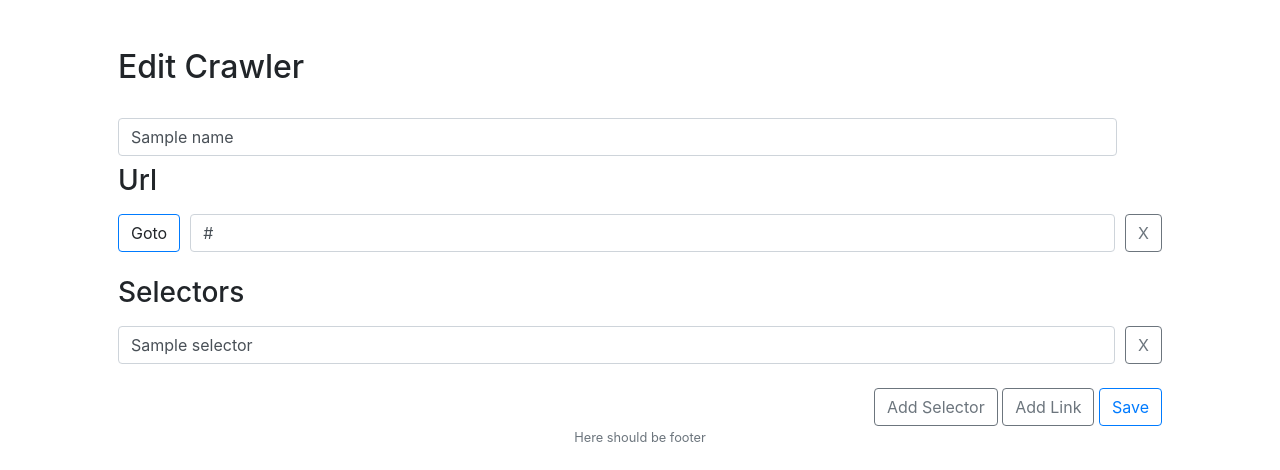
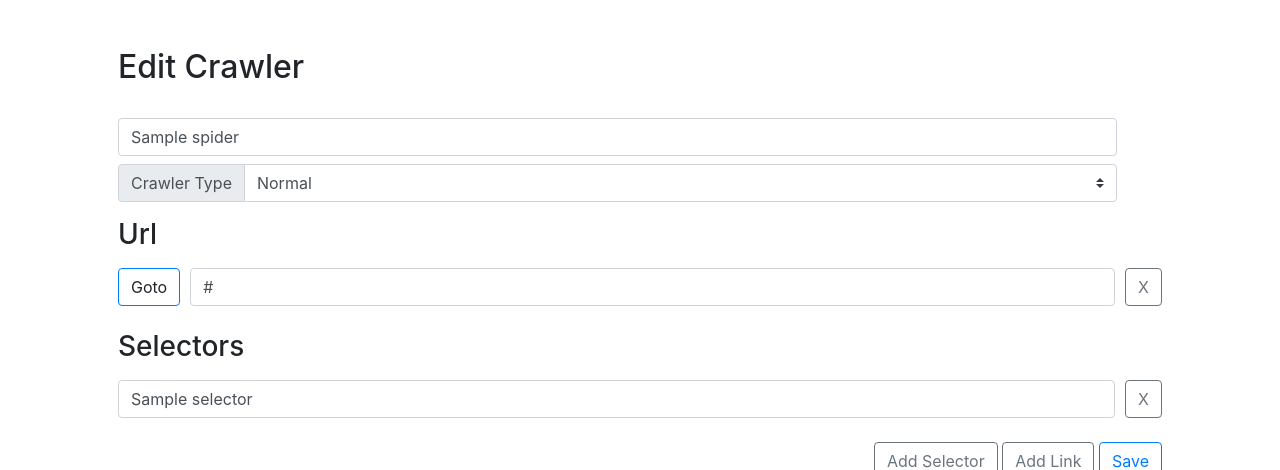
Before and after one commit to ByK95/Crowley, a Flask app: template templates/crawler.html in a window 1280 px wide. Shown: the top 470 px of the page. Run offline with Flask 2, Linux system fonts and the light colour scheme; the template is opened without the code that fills it: most values are stand-ins (such as "Sample title", 1, 10 or a date in 2020); some libraries are stand-ins or nearby versions.

Commit message:
implement crawler types

```diff
--- a/app.py
+++ b/app.py
@@ -38,9 +38,12 @@ def collect():
 @login_required
 def crawler_edit(id):
     user = session.get("user_id")
+
+    if not checkSpiderOwnership(user,id):
+        return render_template("error.html",errTitle='Permission Denied!', redir="/collect")
+
     dbSess = Session()
     spider = dbSess.query(SpiderDB).filter(SpiderDB.id == id).first()
-    name = None or spider.name
     if request.method == 'POST':
         urls = []
         selectors = []
@@ -55,11 +58,16 @@ def crawler_edit(id):
             selectors.append(request.form.get('selector{}'.format(index)))
             index += 1
 
-        if not checkSpiderOwnership(user,id):
-            return "ERR"
-
         if request.form.get('name') != "":
             name = request.form.get('name')
+
+        try:
+            spider_type = int(request.form.get('crawlertype'))
+        except ValueError:
+            return render_template("error.html",errTitle='Whoops!', redir="/crawler/{}".format(id))
+
+        if spider_type > 0 and spider_type < 3:
+            spider.spider_type = spider_type
 
         spider.name = name
         dbSess.query(SpiderUrl).filter(SpiderUrl.spider_id == id).delete()
@@ -75,7 +83,7 @@ def crawler_edit(id):
 
 
     pairs , urls = getCrawlerInfo(id)
-    return render_template("crawler.html", name=name, pairs=pairs, urls=urls, id=id, user=user)
+    return render_template("crawler.html", spider = spider, pairs=pairs, urls=urls, id=id, user=user)
 
 @app.route('/viewcollected/<int:id>', methods=['GET'])
 @login_required
--- a/database.py
+++ b/database.py
@@ -22,6 +22,7 @@ class SpiderDB(Base):
 	id = Column(Integer,primary_key=True)
 	user_id = Column(Integer,ForeignKey("users.id"))
 	name = Column(String)
+	spider_type = Column(Integer)
 
 class SpiderUrl(Base):
 	__tablename__ = 'spider_url'
--- a/templates/crawler.html
+++ b/templates/crawler.html
@@ -12,8 +12,17 @@ Add More $
 
 <form id="crawlerForm" action="" method="POST">
     <div class="col crawl-name">
-        <input type="text" class="form-control" name="name" placeholder="Crawler Name" value="{{ name }}">
+        <input type="text" class="form-control" name="name" placeholder="Crawler Name" value="{{ spider.name }}">
     </div>
+    <div class="input-group pt-2 pb-2 crawl-name">
+        <div class="input-group-prepend">
+          <label class="input-group-text" for="crawlertype">Crawler Type</label>
+        </div>
+        <select class="custom-select" name="crawlertype">
+          <option value="1" {% if spider.spider_type == 1 %} selected {% endif %} >Normal</option>
+          <option value="2" {% if spider.spider_type == 2 %} selected {% endif %} >Difference Crawler</option>
+        </select>
+      </div>
     <div class="pb-2 pt-2">
         <h3>Url</h3>
     </div>
```
Also changed, not shown: helper.py (+16 -5 lines).
